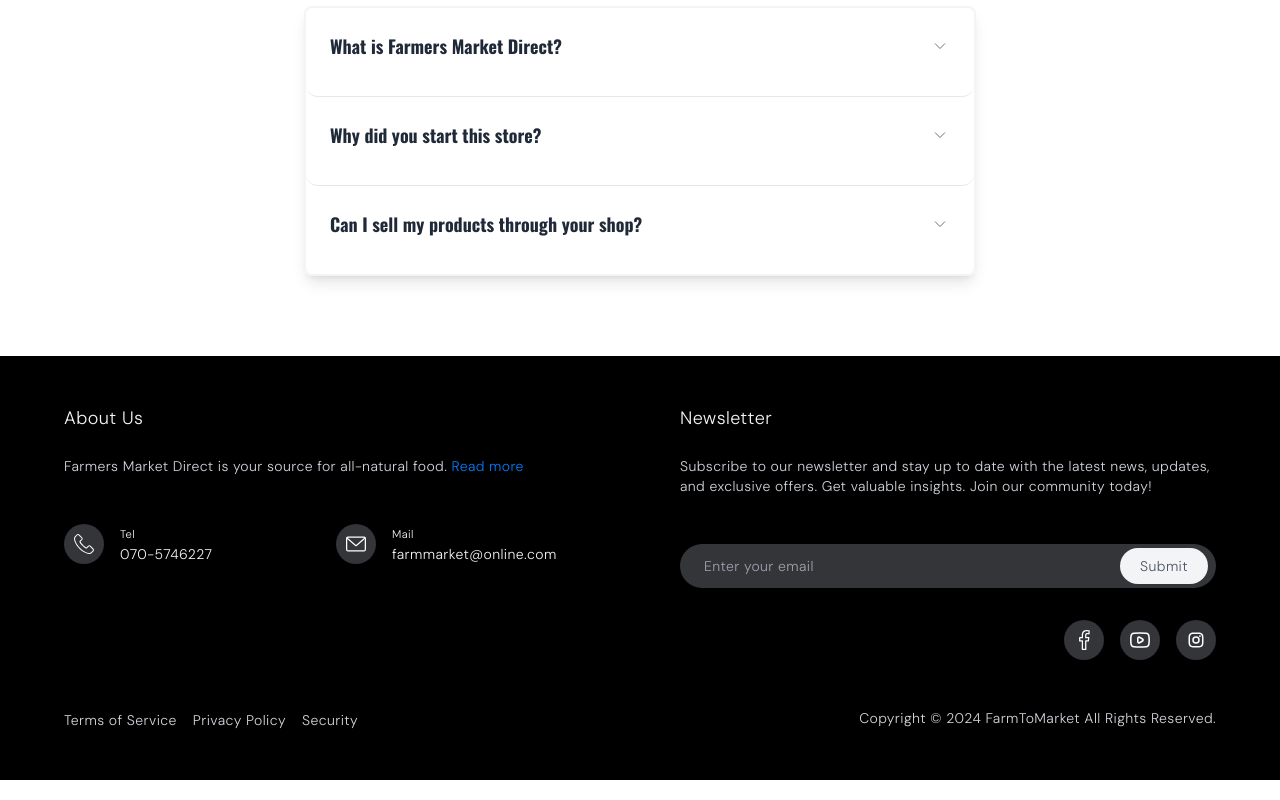
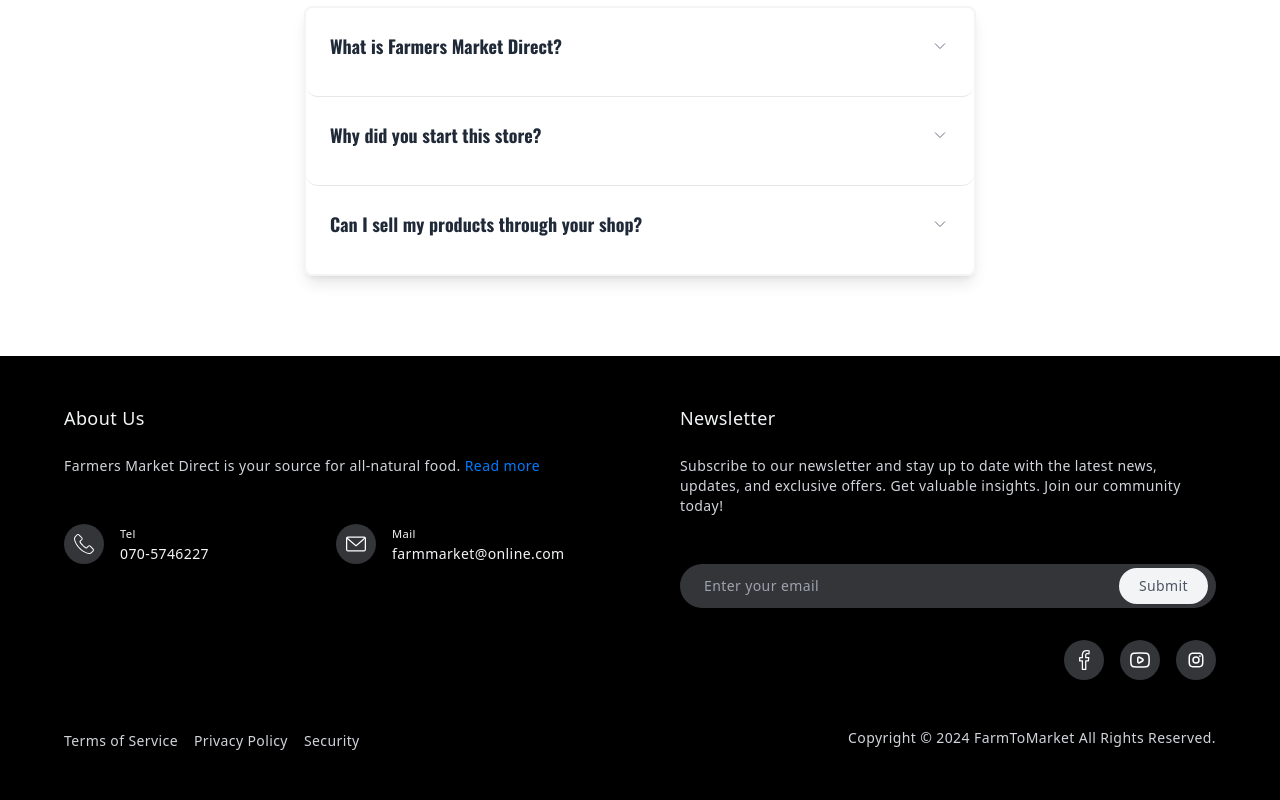
Before and after one commit to LasaX1999/app_farm, a Next.js app: page /about in a window 1280 px wide. Shown: the part 1488-2288 px from the top of the page. Built offline with nearby package versions, Linux system fonts and the light colour scheme; a web font is replaced by a local one.

Commit message:
footer font change

```diff
--- a/app/components/NewFooter.tsx
+++ b/app/components/NewFooter.tsx
@@ -2,7 +2,7 @@ import React from 'react'
 
 function NewFooter() {
   return (
-    <footer className=" font-dm font-light tracking-wide bg-black py-12 px-16 mt-6">
+    <footer className=" font-sans  font-light tracking-wide bg-black py-12 px-16 mt-6">
       <div className="grid max-md-grid-cols-1 lg:grid-cols-2 gap-20">
         <div>
           <h4 className="text-gray-100  text-lg">About Us</h4>
```
Lines whose indentation alone changed are shown as unchanged.
